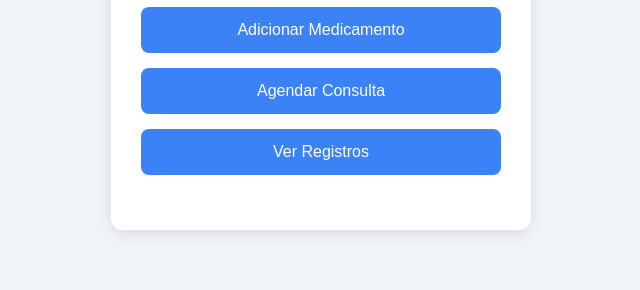
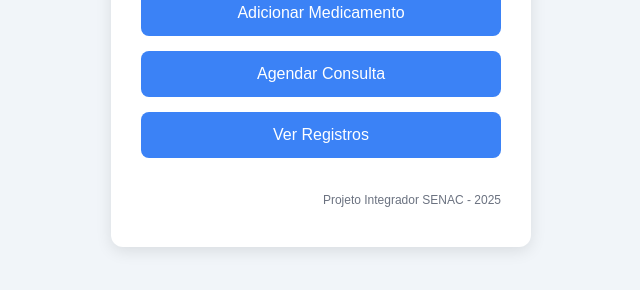
Before and after one commit to danielbc87/Projeto_2025, a plain HTML site: page index.html in a window 1280 px wide. Shown: the part 346-636 px from the top of the page, without its empty margins (319-959 px from the left). Drawn offline with Linux system fonts and the light colour scheme.

Commit message:
ajuste layout

```diff
--- a/index.html
+++ b/index.html
@@ -43,6 +43,12 @@
       transition: background 0.3s ease;
     }
 
+  .footer {
+      text-align: right;
+      font-size: 12px;
+      color: #6b7280;
+      margin-top: 20px;
+    }
     button:hover {
       background-color: #2563eb;
     }
@@ -54,6 +60,12 @@
     <button onclick="navigateTo('medication')">Adicionar Medicamento</button>
     <button onclick="navigateTo('appointment')">Agendar Consulta</button>
     <button onclick="navigateTo('records')">Ver Registros</button>
+
+
+
+      <div class="footer">
+    Projeto Integrador SENAC - 2025
+    </div>
   </div>
 
   <script>
```
